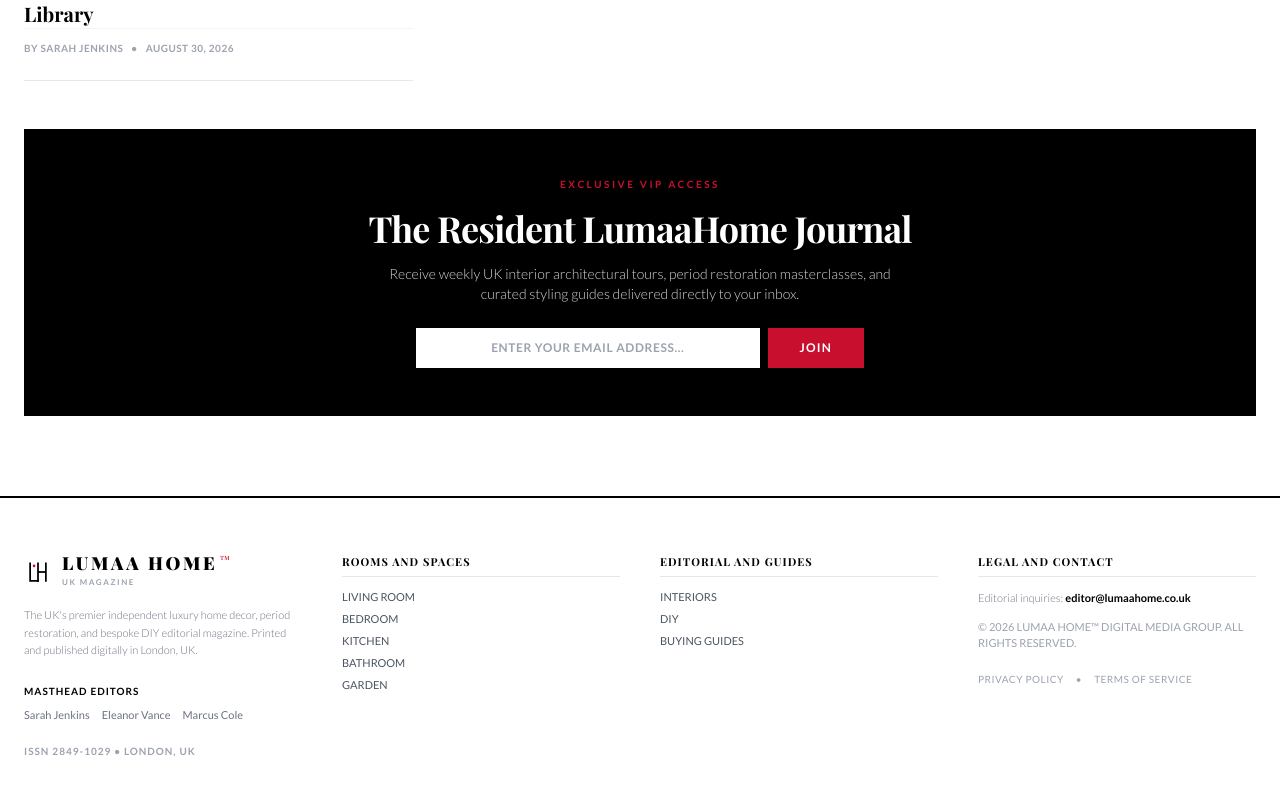
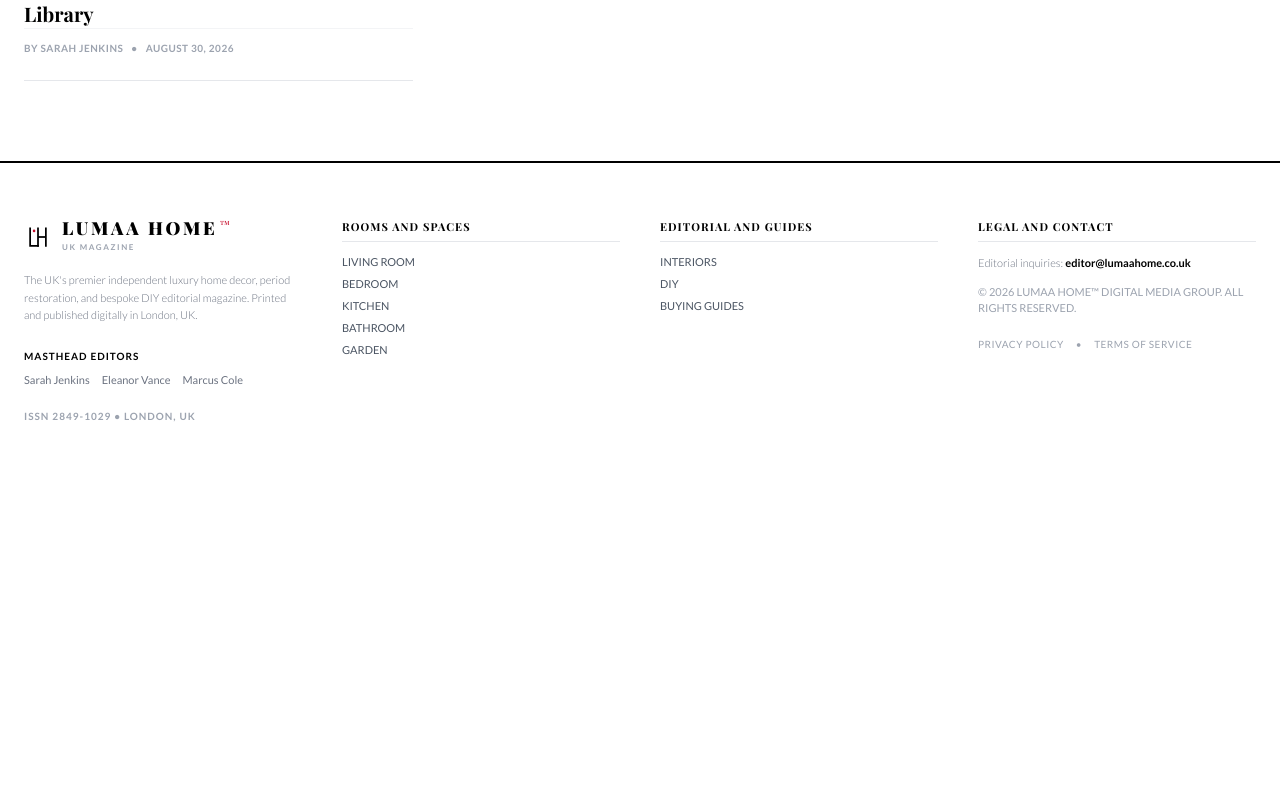
Before and after one commit to umerfarooq698/lumaahome, a React (Vite) app: page / in a window 1280 px wide. Shown: the part 3830-4625 px from the top of the page. After the commit the page ends 4310 px from the top, so only its background shows below. Built offline with nearby package versions, Linux system fonts and the light colour scheme; no server answers; a web font is replaced by a local one.

Commit message:
fix: Remove black newsletter banner box across entire website

```diff
--- a/src/App.jsx
+++ b/src/App.jsx
@@ -8,7 +8,6 @@ import EditorialGrid from './components/EditorialGrid';
 import CategoryPage from './components/CategoryPage';
 import AuthorPage from './components/AuthorPage';
 import ArticlePage from './components/ArticlePage';
-import NewsletterBanner from './components/NewsletterBanner';
 import SubscribeModal from './components/SubscribeModal';
 import AIGeneratorModal from './components/AIGeneratorModal';
 import Footer from './components/Footer';
@@ -352,9 +351,6 @@ export default function App() {
             </>
           )}
 
-          {/* Luxury Newsletter VIP Section */}
-          <NewsletterBanner />
-
         </main>
       </div>
 
```
